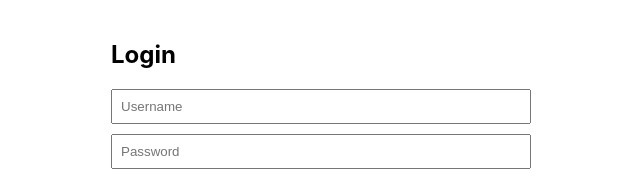
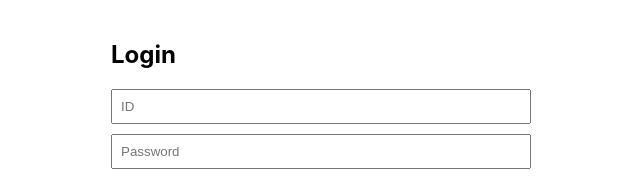
Before and after one commit to 62String/devicerent, a React (Create React App) app in the folder device-rental-frontend/: page / in a window 1280 px wide. Shown: the top 177 px of the page, without its empty margins (329-969 px from the left). Built offline with nearby package versions, Linux system fonts and the light colour scheme.

Commit message:
Improve login error handling: Display pending approval message

```diff
--- a/device-rental-frontend/src/Login.js
+++ b/device-rental-frontend/src/Login.js
@@ -3,30 +3,33 @@ import axios from 'axios';
 import { useNavigate } from 'react-router-dom';
 
 function Login() {
-  const [username, setUsername] = useState('');
+  const [id, setId] = useState('');
   const [password, setPassword] = useState('');
+  const [error, setError] = useState('');
   const navigate = useNavigate();
 
   const handleLogin = async (e) => {
     e.preventDefault();
+    setError('');
     try {
-      const response = await axios.post('http://localhost:4000/api/login', { username, password });
+      const response = await axios.post('http://localhost:4000/api/login', { id, password });
       localStorage.setItem('token', response.data.token);
       navigate('/devices');
     } catch (error) {
-      alert(error.response?.data?.message || 'Login failed');
+      setError(error.response?.data?.message || 'Login failed');
     }
   };
 
   return (
     <div style={{ maxWidth: '400px', margin: '0 auto', padding: '20px' }}>
       <h2>Login</h2>
+      {error && <p style={{ color: 'red' }}>{error}</p>}
       <form onSubmit={handleLogin}>
         <input
           type="text"
-          placeholder="Username"
-          value={username}
-          onChange={(e) => setUsername(e.target.value)}
+          placeholder="ID"
+          value={id}
+          onChange={(e) => setId(e.target.value)}
           required
           style={{ width: '100%', padding: '8px', marginBottom: '10px' }}
         />
```
Also changed, not shown: 1 other file (tests, documents, lock files or other folders).
